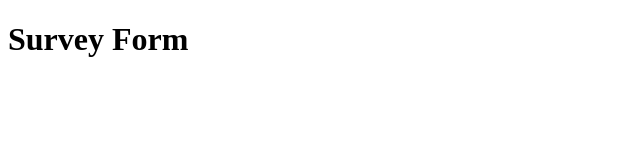
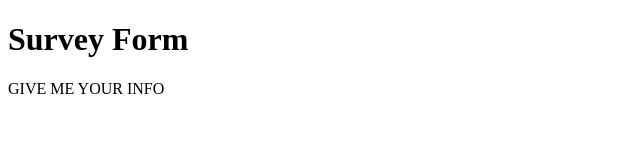
Before and after one commit to csc473s2019-webdev/hw3-p5-practice-with-html-css-forms-jiajern, a plain HTML site: page index.html in a window 1280 px wide. Shown: the whole page, without its empty margins (0-640 px from the left). Drawn offline with Linux system fonts and the light colour scheme.

Commit message:
complete user story 2

```diff
--- a/index.html
+++ b/index.html
@@ -9,6 +9,7 @@
 </head>
 <body>
     <h1 id="title">Survey Form</h1>
+    <p id="description">GIVE ME YOUR INFO</p>
 
 
 
```
Also changed, not shown: 1 other file.
